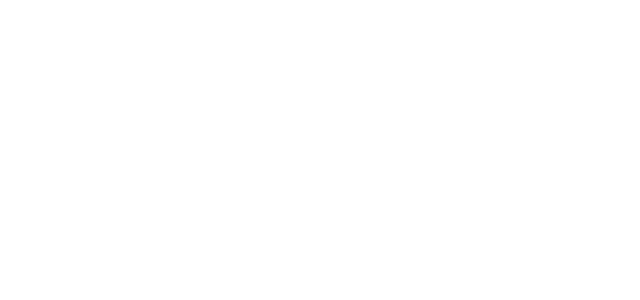
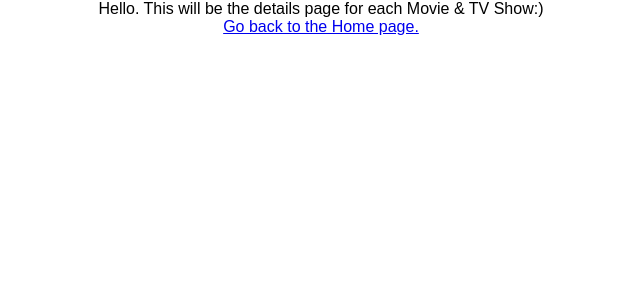
Before and after one commit to gintarios/kodflix, a React (Create React App) app: page /black-mirror in a window 1280 px wide. Shown: the top 300 px of the page, without its empty margins (319-959 px from the left). Built offline with nearby package versions, Linux system fonts and the light colour scheme.

Commit message:
Keep a unique details URL for each TV show #10

```diff
--- a/src/App.js
+++ b/src/App.js
@@ -7,15 +7,13 @@
 
 
 class App extends Component {
-
   render() {
     return (
       <Router>
         <div className="App">
           <div>
             <Route path="/" component={Gallery} exact />
-            <Route path="/details" component={Details} exact />
-
+            <Route path="/:url" component={Details} exact />
           </div>
 
         </div>
--- a/src/Details.js
+++ b/src/Details.js
@@ -1,5 +1,6 @@
 import React, { Component } from 'react';
 import { Link } from 'react-router-dom';
+
 
 const Details = () => (
     <div>
--- a/src/Movie.js
+++ b/src/Movie.js
@@ -5,7 +5,7 @@
 const Movie = props => {
     return (
         <div className="Column">
-            <Link to="/details" exact>
+            <Link to={props.url} exact>
 
                 <div className="overlay">
                     <h2>{props.movietitle}</h2>
```
